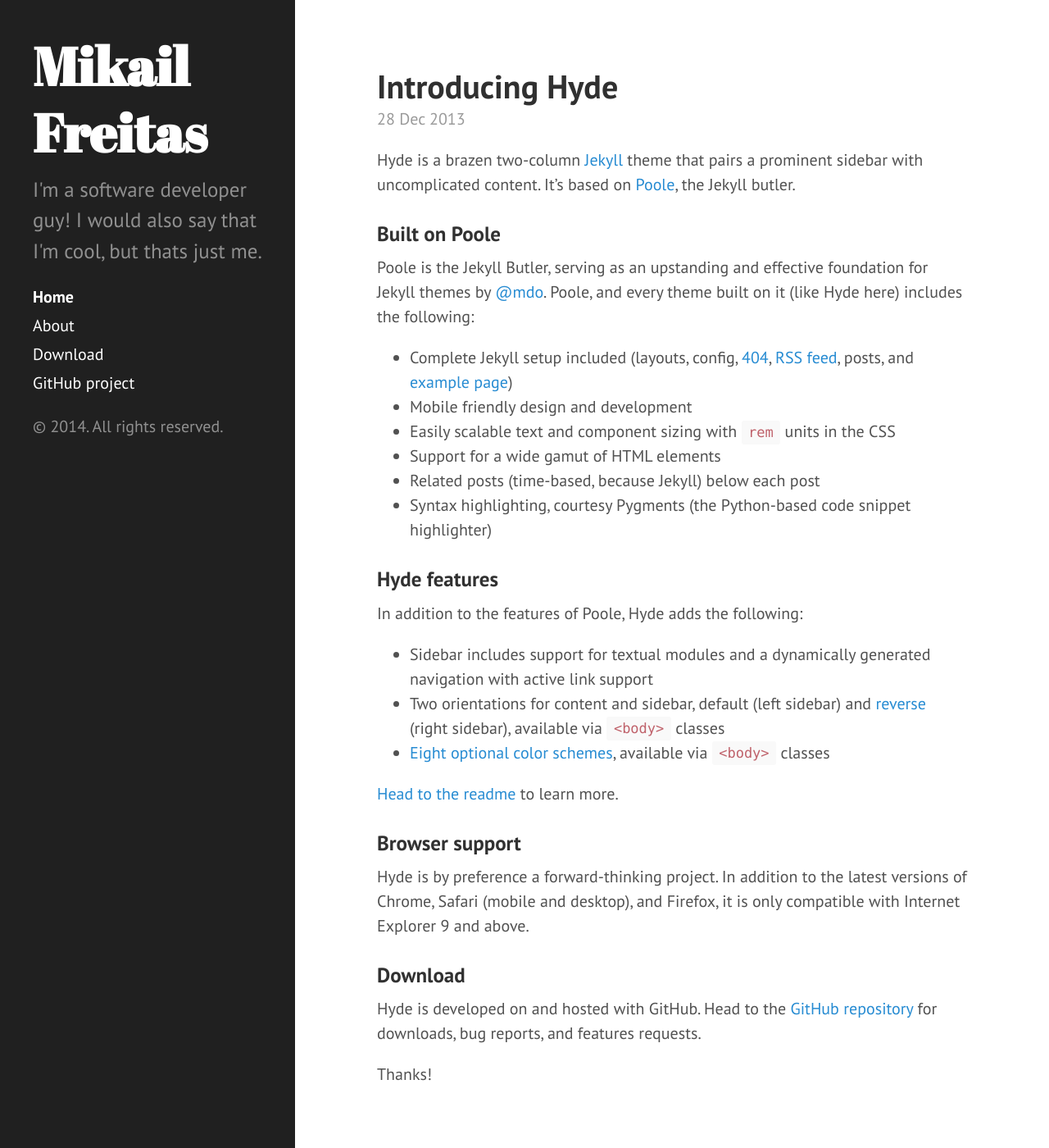
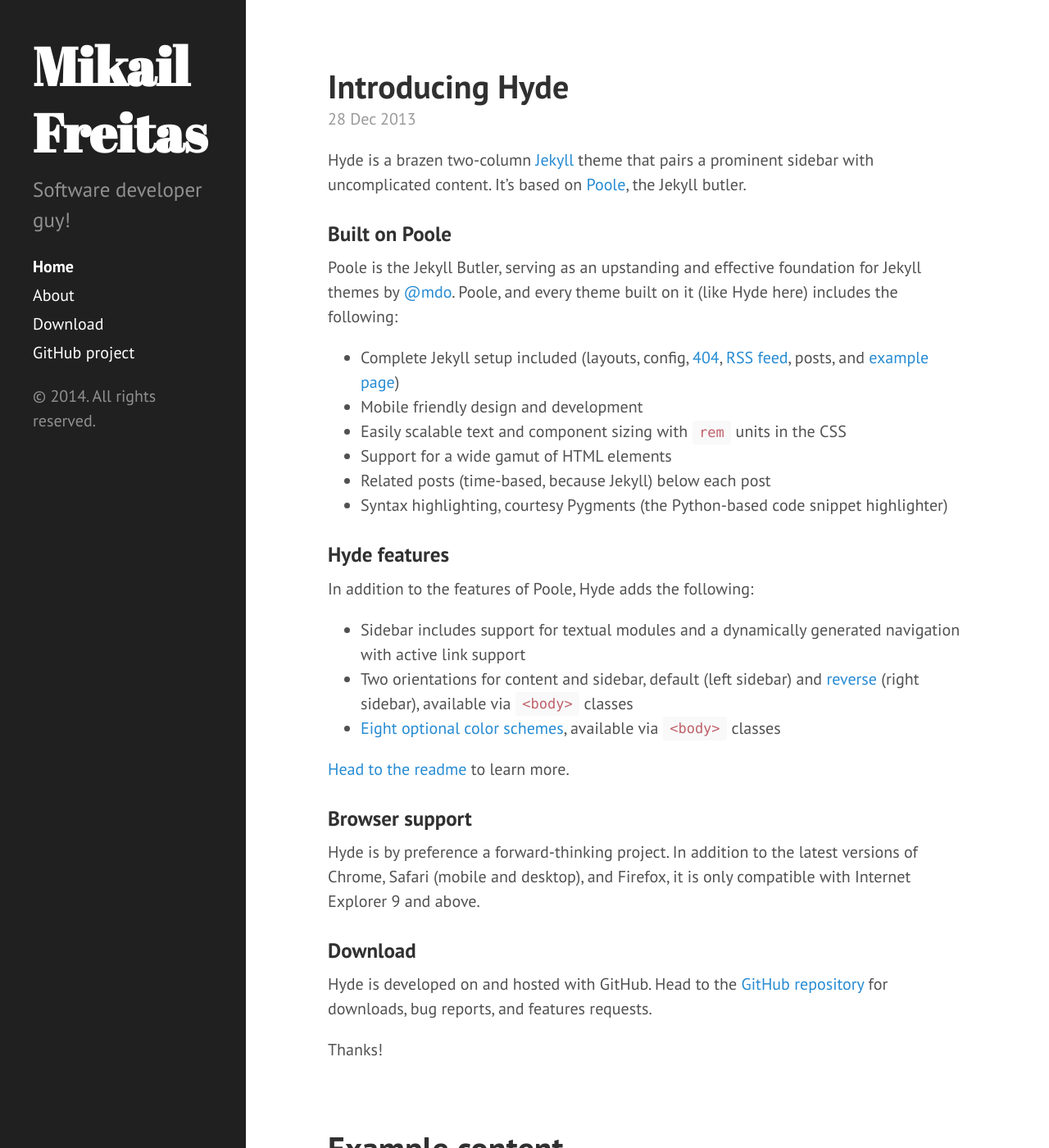
Before and after one commit to mikailcf/mikailcf.github.io, a Jekyll site: the page built from index.html, in a window 1280 px wide and 1400 px high. Shown: the whole window at 82% size. Built offline with Jekyll 4.4.1, drawn with Linux system fonts in a browser that asks for light colours; Markdown is read by kramdown in place of the engine named in the settings; the list of posts is cut into pages by our own code.

Commit message:
melhor espaçamento

```diff
--- a/_config.yml
+++ b/_config.yml
@@ -9,7 +9,7 @@
 # Setup
 title:            Mikail Freitas
 tagline:          'Developer guy'
-description:      "I'm a software developer guy! I would also say that I'm cool, but thats just me."
+description:      "Software developer guy!"
 url:              http://mikail.io
 baseurl:          /
 
--- a/public/css/hyde.css
+++ b/public/css/hyde.css
@@ -65,7 +65,7 @@
     top: 0;
     left: 0;
     bottom: 0;
-    width: 18rem;
+    width: 15rem;
     text-align: left;
   }
 }
@@ -128,7 +128,7 @@
 
 @media (min-width: 48em) {
   .content {
-    max-width: 38rem;
+    max-width: 42rem;
     margin-left: 20rem;
     margin-right: 2rem;
   }
@@ -136,7 +136,7 @@
 
 @media (min-width: 64em) {
   .content {
-    margin-left: 22rem;
+    margin-left: 19rem;
     margin-right: 4rem;
   }
 }
```
